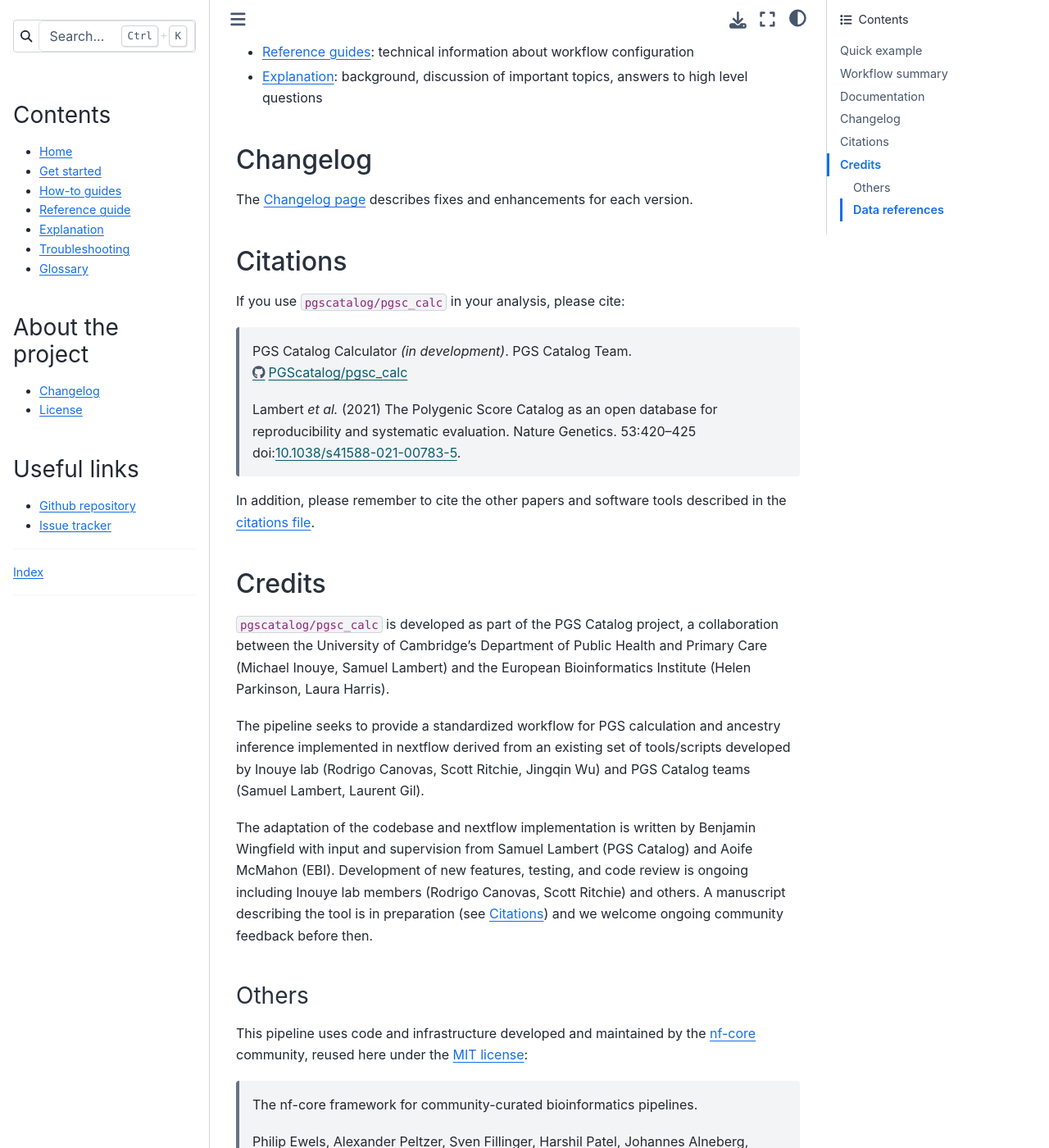
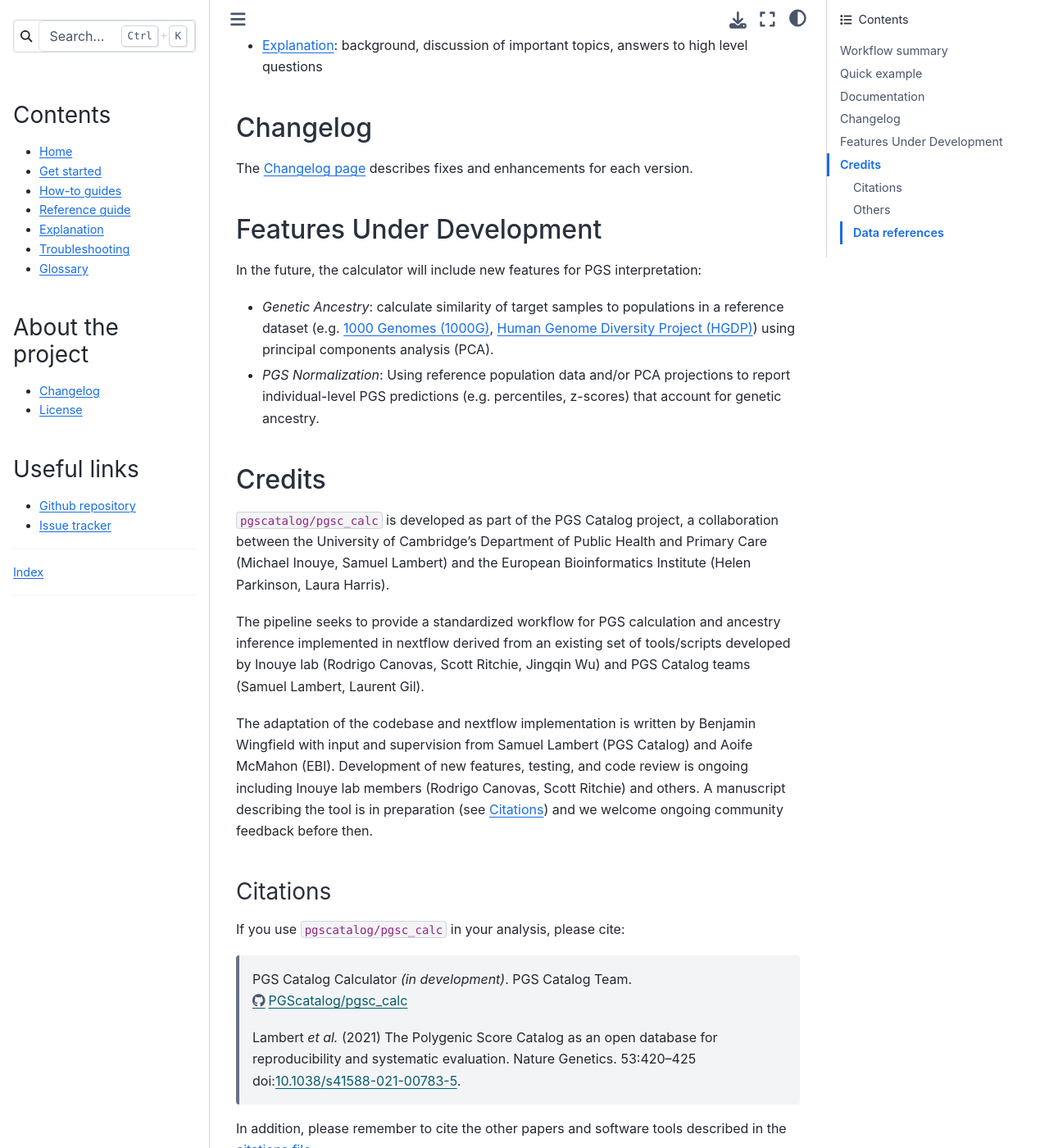
Before and after one commit to PGScatalog/pgsc_calc, a Sphinx documentation site: the page built from docs/index.rst, in a window 1280 px wide and 1400 px high, scrolled down 1928 px. Shown: the whole window at 82% size. Built offline with Sphinx 7.4.7 and the Sphinx Book theme 1.1.4, drawn with Linux system fonts in a browser that asks for light colours; some of the changed text lies outside the part shown.

Commit message:
Reorganized doc landing page & added short-form summary

```diff
--- a/docs/index.rst
+++ b/docs/index.rst
@@ -1,13 +1,32 @@
 :orphan:
 
 ``pgsc_calc``: a reproducible workflow to calculate polygenic scores
-=================================================
+====================================================================
 
-The ``pgsc_calc`` workflow makes it easy to calculate a :term:`polygenic score` using
-scoring files of PGS published in the `Polygenic Score (PGS) Catalog`_ |:dna:|
+The ``pgsc_calc`` workflow makes it easy to calculate a :term:`polygenic score` (PGS) using
+scoring files published in the `Polygenic Score (PGS) Catalog`_ |:dna:|
 and/or custom scoring files.
 
+The calculator workflow automates PGS downloads from the Catalog,
+vairant matching between scoring files and target genotyping samplesets,
+and the paralell calculation of multiple PGS.
+
 .. _`Polygenic Score (PGS) Catalog`: https://www.pgscatalog.org/
+
+Workflow summary
+----------------
+
+Currently the pipeline works
+
+- Fetch scoring files using the PGS Catalog API in a specified genome build (GRCh37 and GRCh38).
+- Read custom scoring files (perform liftover if genotyping data is in a different build).
+- Match variants in the scoring files against variants in the target dataset (in plink bfile/pfile or VCF format)
+- Automatically combine and split different scoring files for efficient parallel computation of multiple PGS
+- Calculate and create aggregate score data for all samples
+- Publish a summary report to visualize score distributions and pipeline metadata (variant matching QC)
+
+See `Features Under Development <Features Under Development_>`_ section for information
+about planned updates.
 
 Quick example
 -------------
@@ -95,22 +93,20 @@
 
 The :doc:`Changelog page<changelog>` describes fixes and enhancements for each version.
 
-Citations
----------
+Features Under Development
+--------------------------
 
-If you use ``pgscatalog/pgsc_calc`` in your analysis, please cite:
+In the future, the calculator will include new features for PGS interpretation:
 
-    PGS Catalog Calculator `(in development)`. PGS Catalog
-    Team. https://github.com/PGScatalog/pgsc_calc
+- *Genetic Ancestry*: calculate similarity of target samples to populations in a
+  reference dataset (e.g. `1000 Genomes (1000G)`_, `Human Genome Diversity Project (HGDP)`_)
+  using principal components analysis (PCA).
+- *PGS Normalization*: Using reference population data and/or PCA projections to report
+  individual-level PGS predictions (e.g. percentiles, z-scores) that account for genetic ancestry.
 
-    Lambert `et al.` (2021) The Polygenic Score Catalog as an open database for
-    reproducibility and systematic evaluation.  Nature Genetics. 53:420–425
-    doi:`10.1038/s41588-021-00783-5`_.
+.. _1000 Genomes (1000G): http://www.nature.com/nature/journal/v526/n7571/full/nature15393.html
+.. _Human Genome Diversity Project (HGDP): https://www.ncbi.nlm.nih.gov/pmc/articles/PMC7115999/
 
-In addition, please remember to cite the other papers and software tools described in the `citations file`_.
-
-.. _citations file: https://github.com/PGScatalog/pgsc_calc/blob/master/CITATIONS.md
-.. _10.1038/s41588-021-00783-5: https://doi.org/10.1038/s41588-021-00783-5
 
 Credits
 -------
@@ -131,6 +127,24 @@
 is ongoing including Inouye lab members (Rodrigo Canovas, Scott Ritchie) and others. A
 manuscript describing the tool is in preparation (see `Citations <Citations_>`_) and we
 welcome ongoing community feedback before then.
+
+Citations
+~~~~~~~~~
+
+If you use ``pgscatalog/pgsc_calc`` in your analysis, please cite:
+
+    PGS Catalog Calculator `(in development)`. PGS Catalog
+    Team. https://github.com/PGScatalog/pgsc_calc
+
+    Lambert `et al.` (2021) The Polygenic Score Catalog as an open database for
+    reproducibility and systematic evaluation.  Nature Genetics. 53:420–425
+    doi:`10.1038/s41588-021-00783-5`_.
+
+In addition, please remember to cite the other papers and software tools described in the `citations file`_.
+
+.. _citations file: https://github.com/PGScatalog/pgsc_calc/blob/master/CITATIONS.md
+.. _10.1038/s41588-021-00783-5: https://doi.org/10.1038/s41588-021-00783-5
+
 
 Others
 ~~~~~~
```
Also changed, not shown: other parts of docs/index.rst (+0 -21 lines).
